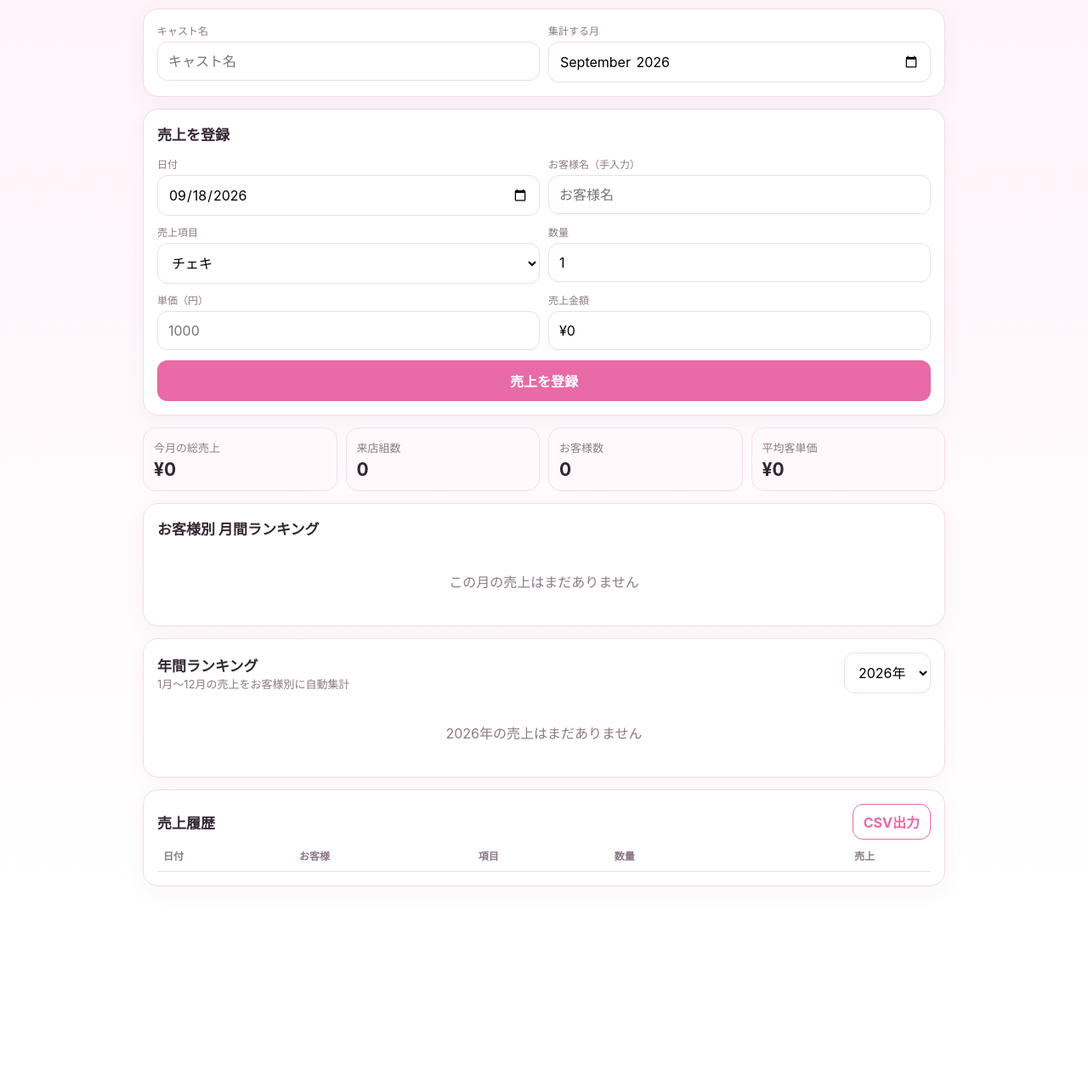
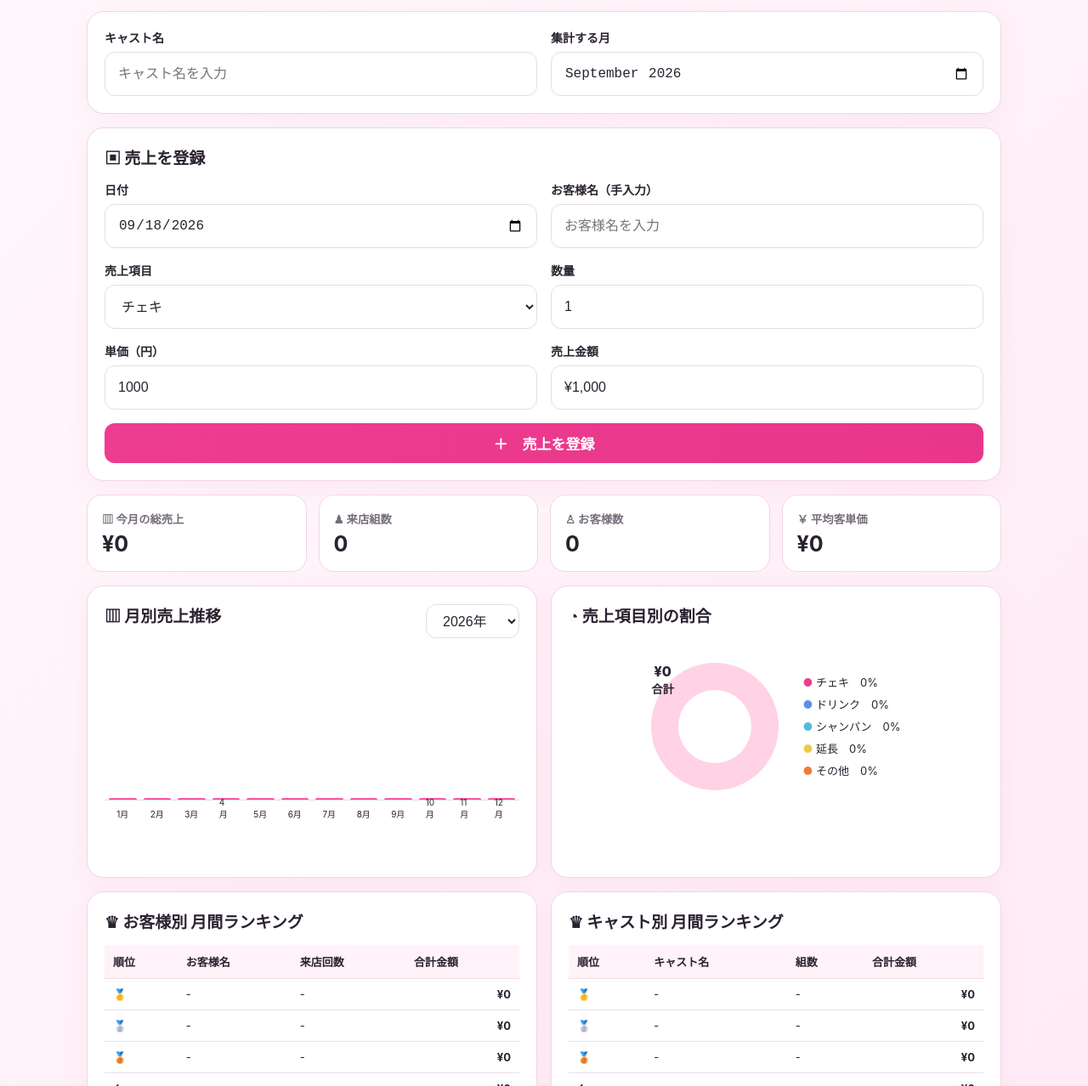
Before and after one commit to dcardmitsumo/concafe-sales-manager, a plain HTML site: page index.html in a window 1280 px wide. Shown: the part 89-1367 px from the top of the page at 85% size. Before the commit the page ends 1164 px from the top, so only its background shows below. Drawn offline with Linux system fonts and the light colour scheme.

Commit message:
Add files via upload

```diff
--- a/index.html
+++ b/index.html
@@ -1,116 +1,96 @@
 <!doctype html>
 <html lang="ja">
 <head>
-<meta charset="utf-8"><meta name="viewport" content="width=device-width,initial-scale=1">
+<meta charset="utf-8">
+<meta name="viewport" content="width=device-width,initial-scale=1,viewport-fit=cover">
 <title>コンカフェ売上管理</title>
 <style>
-:root{--bg:#fff7fb;--card:#fff;--ink:#332631;--muted:#8c7a87;--pink:#e86aa6;--pink2:#ffd9ea;--line:#f0dce6;--good:#4c9b75}
-*{box-sizing:border-box} body{margin:0;font-family:-apple-system,BlinkMacSystemFont,"Segoe UI",sans-serif;background:linear-gradient(180deg,#fff3f9,#fff);color:var(--ink)}
-.wrap{max-width:980px;margin:auto;padding:18px}.top{display:flex;justify-content:space-between;gap:12px;align-items:center;flex-wrap:wrap}
-h1{font-size:25px;margin:6px 0}.sub{color:var(--muted);font-size:13px}.card{background:var(--card);border:1px solid var(--line);border-radius:18px;padding:16px;margin:14px 0;box-shadow:0 8px 24px #8c49600d}
-.grid{display:grid;grid-template-columns:repeat(2,1fr);gap:10px}.grid4{display:grid;grid-template-columns:repeat(4,1fr);gap:10px}
-label{font-size:12px;color:var(--muted);display:block;margin:0 0 5px}input,select,button{width:100%;font:inherit;border-radius:12px;padding:12px;border:1px solid var(--line);background:#fff}
-button{border:0;background:var(--pink);color:white;font-weight:700;cursor:pointer}.secondary{background:#fff;color:var(--pink);border:1px solid var(--pink)}
-.kpi{background:#fff9fc;border:1px solid var(--pink2);border-radius:15px;padding:12px}.kpi b{display:block;font-size:21px;margin-top:4px}
-table{width:100%;border-collapse:collapse;font-size:14px}th,td{padding:10px 7px;border-bottom:1px solid var(--line);text-align:left}th{color:var(--muted);font-size:12px}
-.money{text-align:right;white-space:nowrap}.actions{display:flex;gap:7px}.del{padding:7px;background:#fff;color:#c24b65;border:1px solid #f2c8d2}
-.badge{display:inline-block;background:var(--pink2);color:#9a3f6c;padding:4px 8px;border-radius:999px;font-size:12px}.empty{text-align:center;color:var(--muted);padding:24px}
-@media(max-width:650px){.grid4{grid-template-columns:repeat(2,1fr)}.grid{grid-template-columns:1fr}table{font-size:12px}.wrap{padding:12px}h1{font-size:22px}}
+:root{--pink:#ed3d91;--pink2:#ff76b7;--pale:#fff0f7;--line:#f3d5e4;--ink:#2b2230;--muted:#756d79}
+*{box-sizing:border-box}body{margin:0;font-family:-apple-system,BlinkMacSystemFont,"Segoe UI","Noto Sans JP",sans-serif;color:var(--ink);background:linear-gradient(135deg,#fff8fc,#ffeaf5)}
+.wrap{max-width:1120px;margin:auto;padding:22px}.top{display:flex;align-items:center;gap:18px;flex-wrap:wrap}.title{margin-right:auto}.title h1{margin:0;font-size:28px}.title p{margin:5px 0 0;color:var(--muted);font-size:13px}
+nav{display:flex;gap:10px;flex-wrap:wrap}button,.nav{border:1px solid var(--line);background:white;border-radius:12px;padding:11px 16px;font-weight:700;color:var(--ink);cursor:pointer}.nav.active{background:#ffd9eb;color:#c92976}
+.card{background:#fff;border:1px solid var(--line);border-radius:20px;padding:20px;margin-top:16px;box-shadow:0 8px 28px #df7bab16}.grid2{display:grid;grid-template-columns:1fr 1fr;gap:16px}.field label{display:block;font-weight:700;font-size:14px;margin-bottom:7px}
+input,select{width:100%;height:52px;border:1px solid #e5dce2;border-radius:12px;padding:0 15px;font-size:16px;background:#fff;color:var(--ink)}
+.sectionTitle{font-size:19px;font-weight:800;margin:0 0 15px}.pinkbtn{width:100%;border:0;background:linear-gradient(90deg,var(--pink),#e9368b);color:#fff;font-size:17px;margin-top:16px}
+.kpis{display:grid;grid-template-columns:repeat(4,1fr);gap:14px;margin-top:16px}.kpi{background:#fff;border:1px solid var(--line);border-radius:18px;padding:17px}.kpi small{color:var(--muted);font-weight:700}.kpi strong{display:block;font-size:25px;margin-top:5px}
+.charts,.ranks{display:grid;grid-template-columns:1fr 1fr;gap:16px}.chartBox{height:260px;position:relative}.bars{height:190px;display:flex;align-items:end;gap:8px;border-bottom:1px solid #ddd;padding:10px 5px 0}.bar{flex:1;min-height:2px;background:linear-gradient(#ff77b8,#e93d91);border-radius:6px 6px 0 0;position:relative}.bar span{position:absolute;bottom:-24px;left:50%;transform:translateX(-50%);font-size:10px}
+.donutWrap{display:flex;align-items:center;justify-content:center;gap:28px;height:205px}.donut{width:150px;height:150px;border-radius:50%;background:conic-gradient(#ed3d91 0 100%);position:relative}.donut:after{content:"";position:absolute;inset:32px;background:#fff;border-radius:50%}.donutText{position:absolute;z-index:2;text-align:center;font-weight:800}.legend{font-size:13px;line-height:2}
+table{width:100%;border-collapse:collapse;font-size:13px}th,td{padding:10px;border-bottom:1px solid #f3dce7;text-align:left}th{background:#fff2f8}.money{text-align:right;font-weight:700}
+.actions{display:grid;grid-template-columns:repeat(3,1fr);gap:14px;margin:16px 0}.actions button{height:58px;color:#d32979;background:#fff0f7}.actions button:nth-child(2){background:var(--pink);color:white}
+.panel{display:none}.panel.active{display:block}.rowhead{display:flex;justify-content:space-between;align-items:center;gap:10px}.mini{padding:8px 12px;font-size:12px;background:#f9e0ec;color:#c92773}
+.note{color:var(--muted);font-size:13px}.danger{background:#fff;border-color:#f1b9cf;color:#c92773}
+@media(max-width:700px){.wrap{padding:12px}.title h1{font-size:23px}.grid2,.charts,.ranks{grid-template-columns:1fr}.kpis{grid-template-columns:1fr 1fr}.actions{grid-template-columns:1fr}.top nav{width:100%;overflow:auto;flex-wrap:nowrap}.nav{white-space:nowrap}.card{padding:15px}}
+@media print{nav,.actions,#entryCard,#settingsPanel .danger{display:none!important}.panel{display:block!important}body{background:white}.card,.kpi{box-shadow:none;break-inside:avoid}.wrap{max-width:none}}
 </style>
 </head>
-<body><div class="wrap">
-<div class="top"><div><h1>♡ コンカフェ売上管理</h1><div class="sub">お客様別・月別に自動集計／この端末に自動保存</div></div></div>
+<body>
+<div class="wrap">
+<div class="top"><div class="title"><h1>♡ コンカフェ売上管理</h1><p>お客様別・月別に自動集計 / この端末に自動保存</p></div>
+<nav><button class="nav active" data-panel="home">⌂ ホーム</button><button class="nav" data-panel="analytics">▥ 集計・分析</button><button class="nav" data-panel="pdf">▤ PDFレポート</button><button class="nav" data-panel="settings">⚙ 設定</button></nav></div>
 
-<div class="card" style="margin-top:14px">
-<div class="grid">
-<div><label>キャスト名</label><input id="castName" type="text" placeholder="キャスト名"></div>
-<div><label>集計する月</label><input id="month" type="month"></div>
+<div id="homePanel" class="panel active">
+<div class="card"><div class="grid2">
+<div class="field"><label>キャスト名</label><input id="cast" placeholder="キャスト名を入力"></div>
+<div class="field"><label>集計する月</label><input id="month" type="month"></div>
+</div></div>
+
+<div class="card" id="entryCard"><h2 class="sectionTitle">▣ 売上を登録</h2>
+<div class="grid2">
+<div class="field"><label>日付</label><input id="date" type="date"></div>
+<div class="field"><label>お客様名（手入力）</label><input id="customer" placeholder="お客様名を入力"></div>
+<div class="field"><label>売上項目</label><select id="item"><option>チェキ</option><option>ドリンク</option><option>シャンパン</option><option>延長</option><option>その他</option></select></div>
+<div class="field"><label>数量</label><input id="qty" type="number" min="1" value="1"></div>
+<div class="field"><label>単価（円）</label><input id="price" type="number" min="0" value="1000"></div>
+<div class="field"><label>売上金額</label><input id="amount" value="¥1,000" readonly></div>
+</div><button class="pinkbtn" id="add">＋　売上を登録</button></div>
+
+<div class="kpis"><div class="kpi"><small>▥ 今月の総売上</small><strong id="total">¥0</strong></div><div class="kpi"><small>♟ 来店組数</small><strong id="visits">0</strong></div><div class="kpi"><small>♙ お客様数</small><strong id="customers">0</strong></div><div class="kpi"><small>￥ 平均客単価</small><strong id="avg">¥0</strong></div></div>
+
+<div class="charts">
+<div class="card"><div class="rowhead"><h2 class="sectionTitle">▥ 月別売上推移</h2><select id="year" style="width:110px;height:40px"></select></div><div class="chartBox"><div class="bars" id="bars"></div></div></div>
+<div class="card"><h2 class="sectionTitle">◔ 売上項目別の割合</h2><div class="donutWrap"><div class="donut" id="donut"><div class="donutText" id="donutText"></div></div><div class="legend" id="legend"></div></div></div>
 </div>
+<div class="ranks"><div class="card"><h2 class="sectionTitle">♛ お客様別 月間ランキング</h2><table><thead><tr><th>順位</th><th>お客様名</th><th>来店回数</th><th>合計金額</th></tr></thead><tbody id="customerRank"></tbody></table></div>
+<div class="card"><h2 class="sectionTitle">♛ キャスト別 月間ランキング</h2><table><thead><tr><th>順位</th><th>キャスト名</th><th>組数</th><th>合計金額</th></tr></thead><tbody id="castRank"></tbody></table></div></div>
+<div class="actions"><button data-go="analytics">▥ 集計・分析を見る</button><button id="pdfBtn">▤ PDFレポートを作成</button><button id="backupBtn">☁ データをバックアップ</button></div>
 </div>
 
-<div class="card">
-<h2 style="font-size:17px;margin-top:0">売上を登録</h2>
-<div class="grid">
-<div><label>日付</label><input id="date" type="date"></div>
-<div><label>お客様名（手入力）</label><input id="customer" list="customers" placeholder="お客様名"><datalist id="customers"></datalist></div>
-<div><label>売上項目</label><select id="category"><option>チェキ</option><option>ドリンク</option><option>シャンパン</option><option>フード</option><option>ボトル</option><option>その他</option></select></div>
-<div><label>数量</label><input id="qty" type="number" min="1" value="1"></div>
-<div><label>単価（円）</label><input id="price" type="number" min="0" inputmode="numeric" placeholder="1000"></div>
-<div><label>売上金額</label><input id="calc" readonly value="¥0"></div>
-</div>
-<button id="add" style="margin-top:12px">売上を登録</button>
-</div>
-
-<div class="grid4">
-<div class="kpi"><span class="sub">今月の総売上</span><b id="total">¥0</b></div>
-<div class="kpi"><span class="sub">来店組数</span><b id="visits">0</b></div>
-<div class="kpi"><span class="sub">お客様数</span><b id="people">0</b></div>
-<div class="kpi"><span class="sub">平均客単価</span><b id="avg">¥0</b></div>
-</div>
-
-<div class="card"><h2 style="font-size:17px;margin-top:0">お客様別 月間ランキング</h2><div id="ranking"></div></div>
-<div class="card">
-<div class="top">
-  <div><h2 style="font-size:17px;margin:0">年間ランキング</h2><div class="sub">1月〜12月の売上をお客様別に自動集計</div></div>
-  <select id="year" style="width:auto"></select>
-</div>
-<div id="annualRanking" style="margin-top:10px"></div>
-</div>
-<div class="card"><div class="top"><h2 style="font-size:17px;margin:0">売上履歴</h2><button id="csv" class="secondary" style="width:auto;padding:8px 12px">CSV出力</button></div><div style="overflow:auto"><table><thead><tr><th>日付</th><th>お客様</th><th>項目</th><th>数量</th><th class="money">売上</th><th></th></tr></thead><tbody id="rows"></tbody></table></div></div>
+<div id="analyticsPanel" class="panel"><div class="card"><h2 class="sectionTitle">集計・分析</h2><p class="note">登録データを月・お客様・キャスト・項目別に自動集計します。</p><div id="allRows"></div></div></div>
+<div id="pdfPanel" class="panel"><div class="card"><h2 class="sectionTitle">PDFレポート</h2><p>現在選択中の月の集計画面をPDFとして保存できます。</p><button class="pinkbtn" onclick="window.print()">PDFとして印刷・保存</button></div></div>
+<div id="settingsPanel" class="panel"><div class="card"><h2 class="sectionTitle">設定</h2><p class="note">データはこのブラウザ内に保存されます。機種変更やブラウザデータ削除に備えてバックアップしてください。</p><button id="restoreBtn">バックアップを読み込む</button><input type="file" id="restoreFile" accept=".json" hidden><button class="danger" id="clearBtn" style="margin-left:8px">全データ削除</button></div></div>
 </div>
 <script>
-const KEY="concafe_sales_v1"; let data=JSON.parse(localStorage.getItem(KEY)||"[]");
-const $=id=>document.getElementById(id), yen=n=>"¥"+Math.round(n).toLocaleString("ja-JP");
+const $=id=>document.getElementById(id), KEY="concafeSalesV2"; let data=JSON.parse(localStorage.getItem(KEY)||"[]");
+const yen=n=>"¥"+Math.round(n||0).toLocaleString("ja-JP");
 const today=new Date(); $("date").value=today.toISOString().slice(0,10); $("month").value=today.toISOString().slice(0,7);
-function amount(){return (+$("qty").value||0)*(+$("price").value||0)};
-["qty","price"].forEach(x=>$(x).addEventListener("input",()=> $("calc").value=yen(amount())));
-$("add").onclick=()=>{let c=$("customer").value.trim(), p=+$("price").value,q=+$("qty").value;if(!c||!$("date").value||p<0||!q){alert("日付・お客様名・数量・単価を確認してください");return}
-data.push({id:Date.now(),date:$("date").value,customer:c,category:$("category").value,qty:q,price:p,total:p*q});save();$("customer").value="";$("price").value="";$("qty").value=1;$("calc").value="¥0";render()};
+for(let y=today.getFullYear()-3;y<=today.getFullYear()+1;y++){let o=document.createElement("option");o.value=y;o.textContent=y+"年";if(y===today.getFullYear())o.selected=true;$("year").appendChild(o)}
+function calc(){let v=(+$("qty").value||0)*(+$("price").value||0);$("amount").value=yen(v)}
+$("qty").oninput=$("price").oninput=calc; calc();
 function save(){localStorage.setItem(KEY,JSON.stringify(data))}
-$("month").onchange=render;
-$("year").onchange=renderAnnual;
-$("castName").value=localStorage.getItem("concafe_cast_name")||"";
-$("castName").addEventListener("input",()=>localStorage.setItem("concafe_cast_name",$("castName").value));
+function filtered(){return data.filter(x=>x.date.startsWith($("month").value))}
 function render(){
- let m=$("month").value, d=data.filter(x=>x.date.startsWith(m)); let sum=d.reduce((a,x)=>a+x.total,0);
- $("total").textContent=yen(sum); let visits=new Set(d.map(x=>x.date+"|"+x.customer)).size; $("visits").textContent=visits;
- let names=[...new Set(d.map(x=>x.customer))]; $("people").textContent=names.length; $("avg").textContent=yen(visits?sum/visits:0);
- let agg={}; d.forEach(x=>{agg[x.customer]=(agg[x.customer]||0)+x.total});
- let rank=Object.entries(agg).sort((a,b)=>b[1]-a[1]);
- $("ranking").innerHTML=rank.length?`<table><thead><tr><th>順位</th><th>お客様</th><th class="money">月間売上</th></tr></thead><tbody>${rank.map((x,i)=>`<tr><td><span class="badge">${i+1}位</span></td><td>${esc(x[0])}</td><td class="money"><b>${yen(x[1])}</b></td></tr>`).join("")}</tbody></table>`:'<div class="empty">この月の売上はまだありません</div>';
- $("rows").innerHTML=d.sort((a,b)=>b.date.localeCompare(a.date)||b.id-a.id).map(x=>`<tr><td>${x.date.slice(5).replace("-","/")}</td><td>${esc(x.customer)}</td><td>${x.category}</td><td>${x.qty}</td><td class="money">${yen(x.total)}</td><td><button class="del" onclick="removeSale(${x.id})">削除</button></td></tr>`).join("");
- let all=[...new Set(data.map(x=>x.customer))].sort(); $("customers").innerHTML=all.map(x=>`<option value="${esc(x)}">`).join("");
- renderAnnual();
+ let f=filtered(), total=f.reduce((s,x)=>s+x.amount,0), cust=[...new Set(f.map(x=>x.customer).filter(Boolean))];
+ let visits=[...new Set(f.map(x=>x.date+"|"+x.customer))].length;
+ $("total").textContent=yen(total);$("visits").textContent=visits;$("customers").textContent=cust.length;$("avg").textContent=yen(cust.length?total/cust.length:0);
+ let y=+$("year").value, months=Array(12).fill(0);data.forEach(x=>{let d=new Date(x.date+"T00:00:00");if(d.getFullYear()===y)months[d.getMonth()]+=x.amount});
+ let max=Math.max(...months,1);$("bars").innerHTML=months.map((v,i)=>`<div class="bar" title="${yen(v)}" style="height:${Math.max(2,v/max*170)}px"><span>${i+1}月</span></div>`).join("");
+ let names=["チェキ","ドリンク","シャンパン","延長","その他"], sums=names.map(n=>f.filter(x=>x.item===n).reduce((s,x)=>s+x.amount,0)), st=sums.reduce((a,b)=>a+b,0);
+ let colors=["#ed3d91","#5b91e5","#55b9dc","#f1c84a","#ee7b3c"], acc=0, seg=sums.map((v,i)=>{let a=st?v/st*100:0,r=`${colors[i]} ${acc}% ${acc+a}%`;acc+=a;return r}).join(",");
+ $("donut").style.background=st?`conic-gradient(${seg})`:"#ffd2e6";$("donutText").innerHTML=`${yen(st)}<br><small>合計</small>`;
+ $("legend").innerHTML=names.map((n,i)=>`<div><span style="color:${colors[i]}">●</span> ${n}　${st?Math.round(sums[i]/st*100):0}%</div>`).join("");
+ rank("customer",f,$("customerRank")); rank("cast",f,$("castRank"));
+ $("allRows").innerHTML=f.length?`<table><thead><tr><th>日付</th><th>キャスト</th><th>お客様</th><th>項目</th><th>数量</th><th>金額</th></tr></thead><tbody>${f.slice().reverse().map(x=>`<tr><td>${x.date}</td><td>${esc(x.cast)}</td><td>${esc(x.customer)}</td><td>${x.item}</td><td>${x.qty}</td><td class="money">${yen(x.amount)}</td></tr>`).join("")}</tbody></table>`:"<p class='note'>まだ登録データがありません。</p>";
 }
-
-function setupYears(){
- let years=[...new Set(data.map(x=>x.date.slice(0,4)))];
- let current=$("month").value.slice(0,4) || String(new Date().getFullYear());
- if(!years.includes(current)) years.push(current);
- years.sort((a,b)=>b.localeCompare(a));
- let selected=$("year").value || current;
- $("year").innerHTML=years.map(y=>`<option value="${y}">${y}年</option>`).join("");
- $("year").value=years.includes(selected)?selected:current;
-}
-function renderAnnual(){
- setupYears();
- let y=$("year").value;
- let d=data.filter(x=>x.date.startsWith(y+"-"));
- let agg={};
- d.forEach(x=>{
-   if(!agg[x.customer]) agg[x.customer]={sales:0,visits:new Set()};
-   agg[x.customer].sales+=x.total;
-   agg[x.customer].visits.add(x.date);
- });
- let rank=Object.entries(agg).sort((a,b)=>b[1].sales-a[1].sales);
- $("annualRanking").innerHTML=rank.length
- ? `<table><thead><tr><th>順位</th><th>お客様</th><th>来店回数</th><th class="money">年間売上</th></tr></thead><tbody>${
-     rank.map((x,i)=>`<tr><td><span class="badge">${i+1}位</span></td><td>${esc(x[0])}</td><td>${x[1].visits.size}回</td><td class="money"><b>${yen(x[1].sales)}</b></td></tr>`).join("")
-   }</tbody></table>`
- : `<div class="empty">${y}年の売上はまだありません</div>`;
-}
-function esc(s){return s.replace(/[&<>"']/g,c=>({"&":"&amp;","<":"&lt;",">":"&gt;",'"':"&quot;","'":"&#39;"}[c]))}
-window.removeSale=id=>{if(confirm("この売上を削除しますか？")){data=data.filter(x=>x.id!==id);save();render()}};
-$("csv").onclick=()=>{let m=$("month").value,d=data.filter(x=>x.date.startsWith(m));let csv="\uFEFF日付,お客様名,項目,数量,単価,売上\n"+d.map(x=>[x.date,x.customer,x.category,x.qty,x.price,x.total].map(v=>`"${String(v).replaceAll('"','""')}"`).join(",")).join("\n");let a=document.createElement("a");a.href=URL.createObjectURL(new Blob([csv],{type:"text/csv"}));a.download=`コンカフェ売上_${m}.csv`;a.click()};
-render();
-</script></body></html>
+function esc(s=""){return s.replace(/[&<>"']/g,c=>({"&":"&amp;","<":"&lt;",">":"&gt;",'"':"&quot;","'":"&#39;"}[c]))}
+function rank(key,f,el){let m={};f.forEach(x=>{let n=x[key]||"未入力";if(!m[n])m[n]={sum:0,sets:new Set};m[n].sum+=x.amount;m[n].sets.add(x.date+"|"+x.customer)});
+ let a=Object.entries(m).sort((a,b)=>b[1].sum-a[1].sum).slice(0,5);el.innerHTML=Array.from({length:5},(_,i)=>{let r=a[i];return `<tr><td>${i<3?["🥇","🥈","🥉"][i]:i+1}</td><td>${r?esc(r[0]):"-"}</td><td>${r?r[1].sets.size:"-"}</td><td class="money">${yen(r?r[1].sum:0)}</td></tr>`}).join("")}
+$("add").onclick=()=>{if(!$("date").value)return alert("日付を選んでください");if(!$("customer").value.trim())return alert("お客様名を入力してください");if(!$("cast").value.trim())return alert("キャスト名を入力してください");
+ data.push({date:$("date").value,customer:$("customer").value.trim(),cast:$("cast").value.trim(),item:$("item").value,qty:+$("qty").value||1,price:+$("price").value||0,amount:(+$("qty").value||1)*(+$("price").value||0)});save();render();$("customer").value="";alert("売上を登録しました")}
+$("month").onchange=render;$("year").onchange=render;
+document.querySelectorAll(".nav").forEach(b=>b.onclick=()=>show(b.dataset.panel));document.querySelectorAll("[data-go]").forEach(b=>b.onclick=()=>show(b.dataset.go));
+function show(n){document.querySelectorAll(".panel").forEach(p=>p.classList.remove("active"));$(n+"Panel").classList.add("active");document.querySelectorAll(".nav").forEach(b=>b.classList.toggle("active",b.dataset.panel===n));render()}
+$("pdfBtn").onclick=()=>{show("pdf")};$("backupBtn").onclick=()=>{let blob=new Blob([JSON.stringify(data,null,2)],{type:"application/json"}),a=document.createElement("a");a.href=URL.createObjectURL(blob);a.download="concafe_sales_backup.json";a.click();URL.revokeObjectURL(a.href)}
+$("restoreBtn").onclick=()=>$("restoreFile").click();$("restoreFile").onchange=e=>{let r=new FileReader();r.onload=()=>{try{data=JSON.parse(r.result);save();render();alert("読み込みました")}catch{alert("読み込みに失敗しました")}};r.readAsText(e.target.files[0])}
+$("clearBtn").onclick=()=>{if(confirm("全データを削除しますか？")){data=[];save();render()}};render();
+</script>
+</body></html>
```
